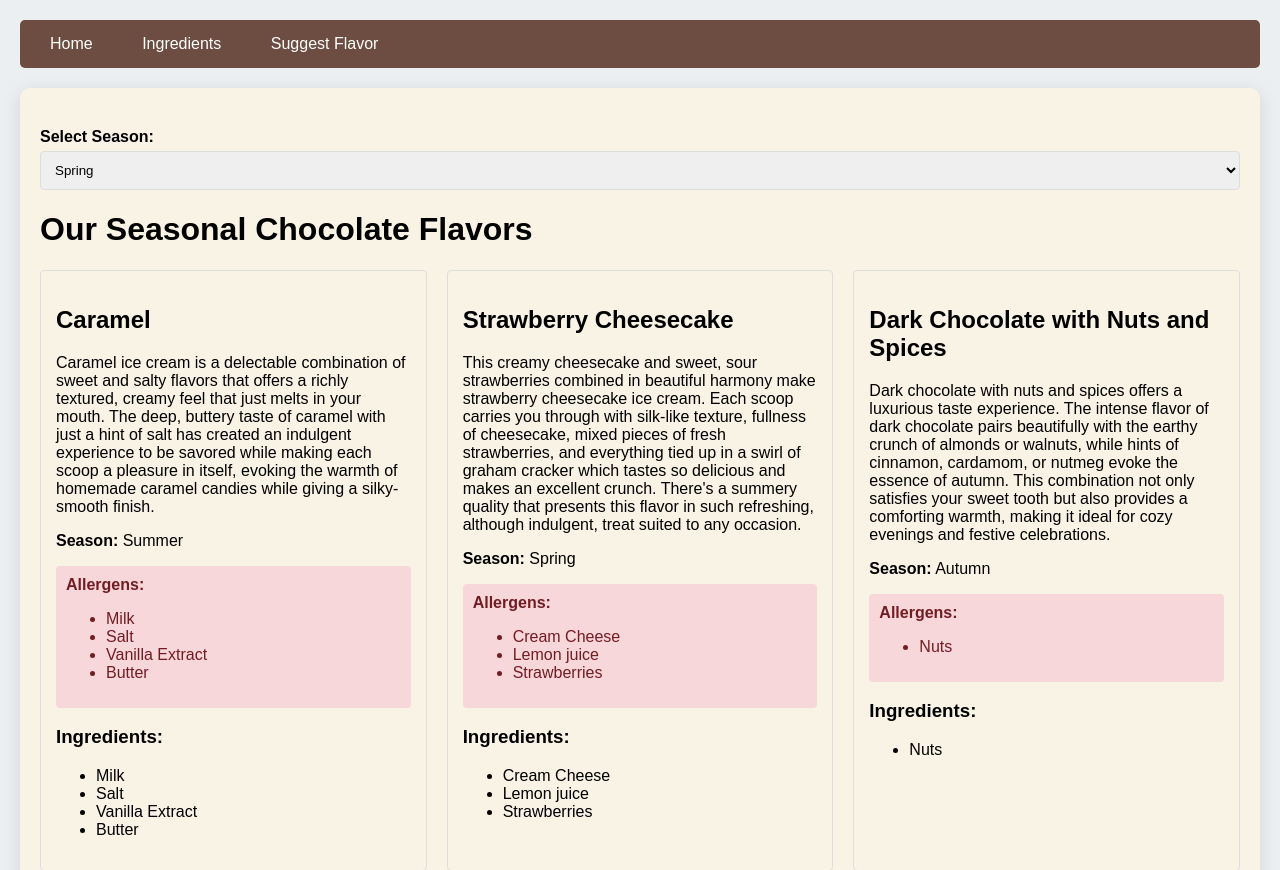
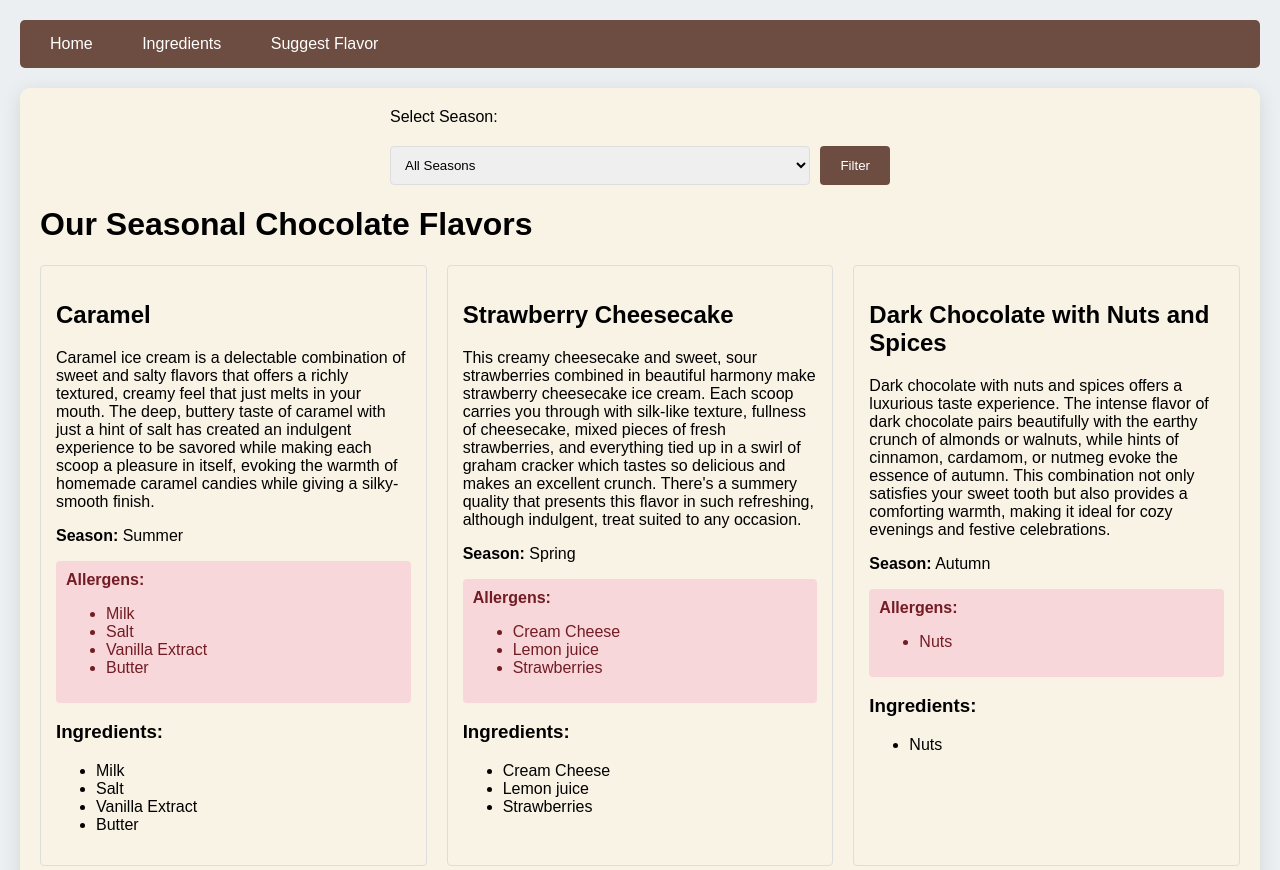
Before and after one commit to anandraj615/Chocolate-House, a Django app: page / in a window 1280 px wide. Shown: the top 870 px of the page. Run offline with Django 5.2, Linux system fonts and the light colour scheme; data comes from the database, SQL or seed files in the repository.

Commit message:
second commit

```diff
--- a/myapp/templates/myapp/base.html
+++ b/myapp/templates/myapp/base.html
@@ -128,6 +128,8 @@
         /* Flexbox styles for the season selection */
         .season-selection {
             margin: 20px 0; /* Margin for spacing */
+            display:flex
+
         }
         .season-selection label {
             margin-bottom: 5px; /* Space between label and dropdown */
@@ -139,6 +141,8 @@
             border-radius: 4px;
             width: 100%; /* Full width */
             transition: border-color 0.3s; /* Smooth transition for select */
+            margin-right: 10px;
+
         }
         .season-selection select:focus {
             border-color: #6d4c41; /* Highlight on focus */
@@ -161,15 +165,19 @@
             {% endfor %}
         {% endif %}
 
-        <div class="season-selection">
+        <form method="get" action="{% url 'myapp:flavor-list' %}">
             <label for="season">Select Season:</label>
-            <select id="season" name="season">
-                <option value="spring">Spring</option>
-                <option value="summer">Summer</option>
-                <option value="autumn">Autumn</option>
-                <option value="winter">Winter</option>
-            </select>
-        </div>
+            <div class="season-selection">
+                <select id="season" name="season">
+                    <option value="">All Seasons</option>
+                    <option value="spring" {% if request.GET.season == "spring" %}selected{% endif %}>Spring</option>
+                    <option value="summer" {% if request.GET.season == "summer" %}selected{% endif %}>Summer</option>
+                    <option value="autumn" {% if request.GET.season == "autumn" %}selected{% endif %}>Autumn</option>
+                    <option value="winter" {% if request.GET.season == "winter" %}selected{% endif %}>Winter</option>
+                </select>
+                <button type="submit">Filter</button>
+            </div>
+        </form>
 
         {% block content %}
         <div class="grid">
--- a/myapp/templates/myapp/flavour_list.html
+++ b/myapp/templates/myapp/flavour_list.html
@@ -36,4 +36,6 @@
             <p>No flavors available at the moment.</p>
         {% endfor %}
     </div>
+
+
 {% endblock %}
--- a/myapp/views.py
+++ b/myapp/views.py
@@ -3,15 +3,22 @@
 from .models import Flavour,Ingredient,CustomerSuggestion
 from django.contrib import messages
 
-# Create your views here.
+from django.views.generic import ListView
+from .models import Flavour  # Replace with your actual model name
+
 class FlavorListView(ListView):
     model = Flavour
-    temp_name='myapp/flavour_list.html'
+    template_name = 'myapp/flavour_list.html'
     context_object_name = 'flavors'
 
     def get_queryset(self):
-        return Flavour.objects.filter(is_active=True)
+        queryset = Flavour.objects.filter(is_active=True)
+        season_name = self.request.GET.get('season')
 
+        if season_name:
+            queryset = queryset.filter(season__name__iexact=season_name)
+
+        return queryset
 class IngredientListView(ListView):
     model = Ingredient
     temp_name = 'myapp/ingredient_list.html'
@@ -22,11 +29,3 @@
     template_name = 'myapp/suggestion_form.html'
     fields = ['customer_name','flavour_name', 'description', 'allergies']
     success_url = '/'
-
-# class SeasonalFlavorsView(ListView):
-#     model = Flavour
-#     template_name = 'myapp/seasonal_flavors.html'
-#     context_object_name = 'flavors'
-#     def get_queryset(self):
-#         selected_season = self.request.GET.get('season', 'spring')
-#         return Flavour.objects.filter(season__name=selected_season)
```
